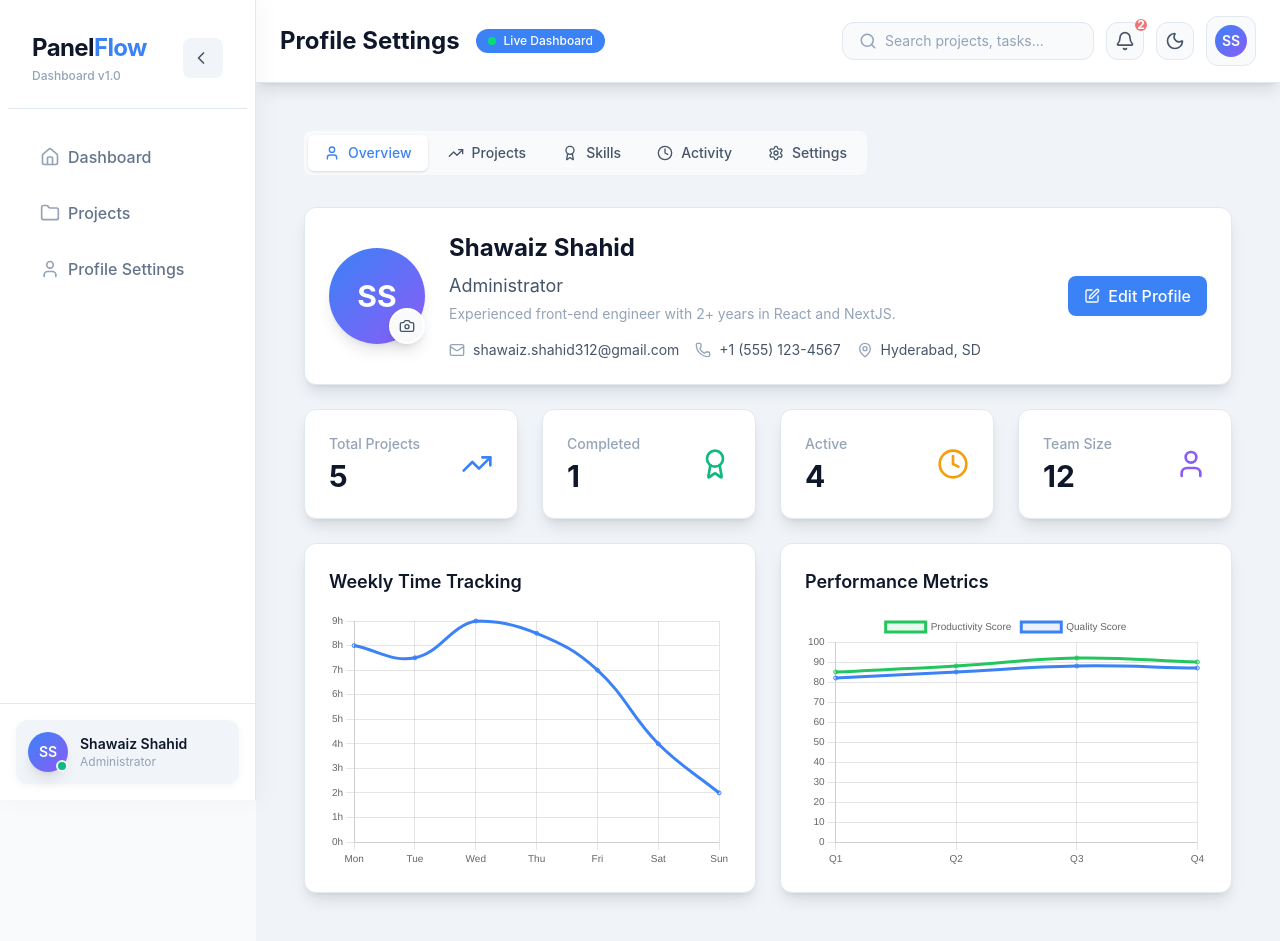
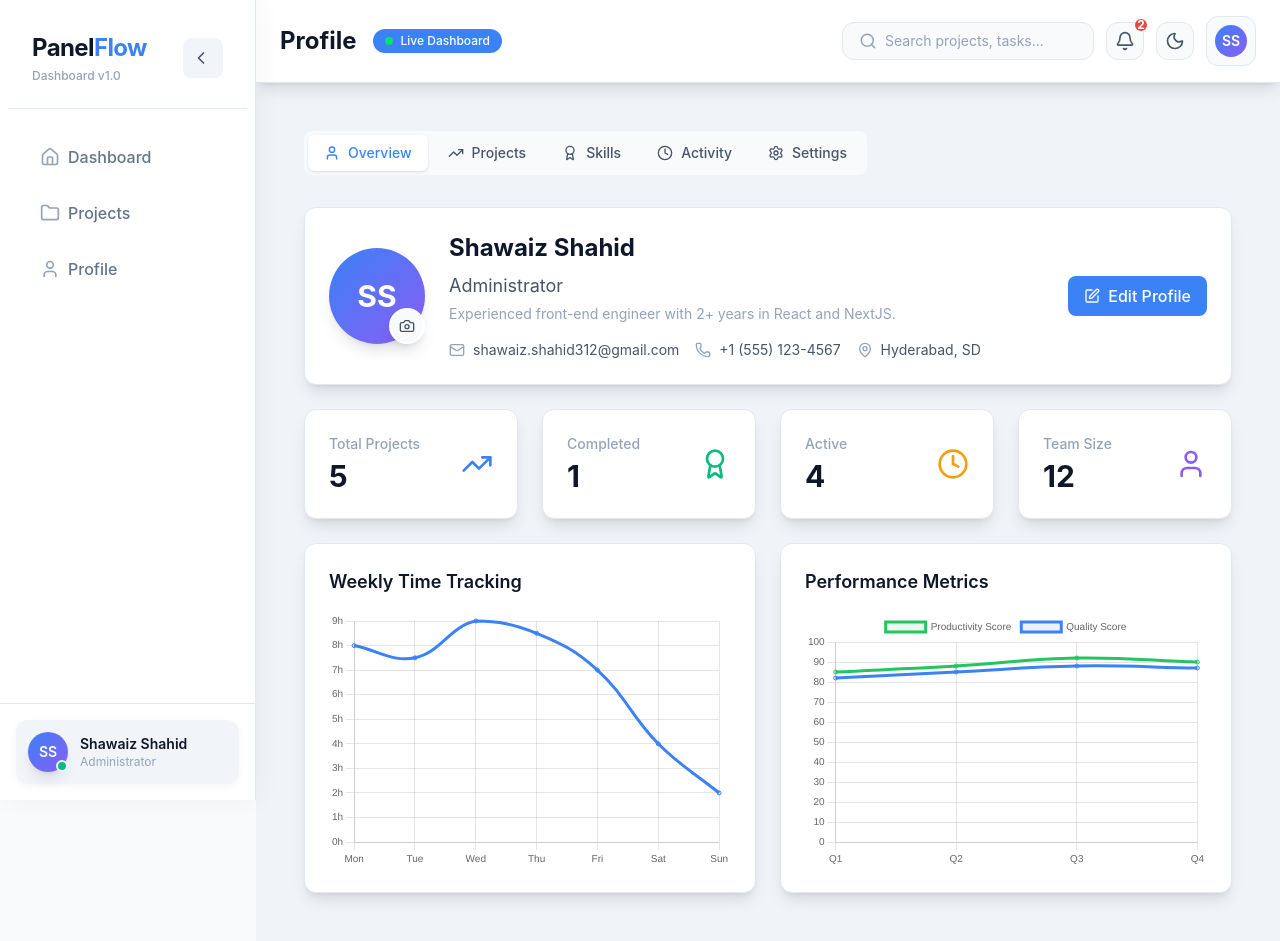
Before and after one commit to MadG0blin359/FullStackForge, a React (Vite) app in the folder Project Management Dashboard/: page /profile in a window 1280 px wide. Built offline with nearby package versions, Linux system fonts and the light colour scheme.

Commit message:
add/ favicon

```diff
--- a/Project Management Dashboard/index.html
+++ b/Project Management Dashboard/index.html
@@ -2,12 +2,12 @@
 <html lang="en">
   <head>
     <meta charset="UTF-8" />
-    <link rel="icon" type="image/svg+xml" href="/vite.svg" />
+    <link rel="icon" type="image/svg+xml" href="/Multiline Chart.svg" />
     <meta
       name="viewport"
       content="width=device-width, initial-scale=1.0, maximum-scale=1.0, user-scalable=no"
     />
-    <title>Project Management Dashboard</title>
+    <title>Dashboard | PanelFlow</title>
   </head>
   <body>
     <div id="root"></div>
--- a/Project Management Dashboard/src/components/layout/Header.jsx
+++ b/Project Management Dashboard/src/components/layout/Header.jsx
@@ -98,7 +98,7 @@ const Header = ({ pageTitle }) => {
               <Bell size={20} style={{ color: "var(--text-secondary)" }} />
               {notifications.filter((n) => n.unread).length > 0 && (
                 <span
-                  className="absolute -top-1 -right-1 w-3 h-3 rounded-full flex items-center justify-center text-xs font-bold animate-pulse"
+                  className="absolute -top-1 -right-1 w-3 h-3 rounded-full flex items-center justify-center text-xs font-bold"
                   style={{
                     backgroundColor: "var(--accent-danger)",
                     color: "white",
--- a/Project Management Dashboard/src/components/layout/Sidebar.jsx
+++ b/Project Management Dashboard/src/components/layout/Sidebar.jsx
@@ -19,7 +19,7 @@ const Sidebar = ({ activeItem, setActiveItem }) => {
   const menuItems = [
     { id: "dashboard", label: "Dashboard", icon: Home, path: "/" },
     { id: "projects", label: "Projects", icon: Folder, path: "/projects" },
-    { id: "profile", label: "Profile Settings", icon: User, path: "/profile" },
+    { id: "profile", label: "Profile", icon: User, path: "/profile" },
   ];
 
   const toggleMobileSidebar = () => {
--- a/Project Management Dashboard/src/pages/Profile.jsx
+++ b/Project Management Dashboard/src/pages/Profile.jsx
@@ -20,7 +20,7 @@ const Profile = ({ activeItem, setActiveItem }) => {
 
   return (
     <Layout
-      pageTitle="Profile Settings"
+      pageTitle="Profile"
       activeItem={activeItem}
       setActiveItem={setActiveItem}
     >
```
Also changed, not shown: Project Management Dashboard/public/Multiline Chart.svg (added).
